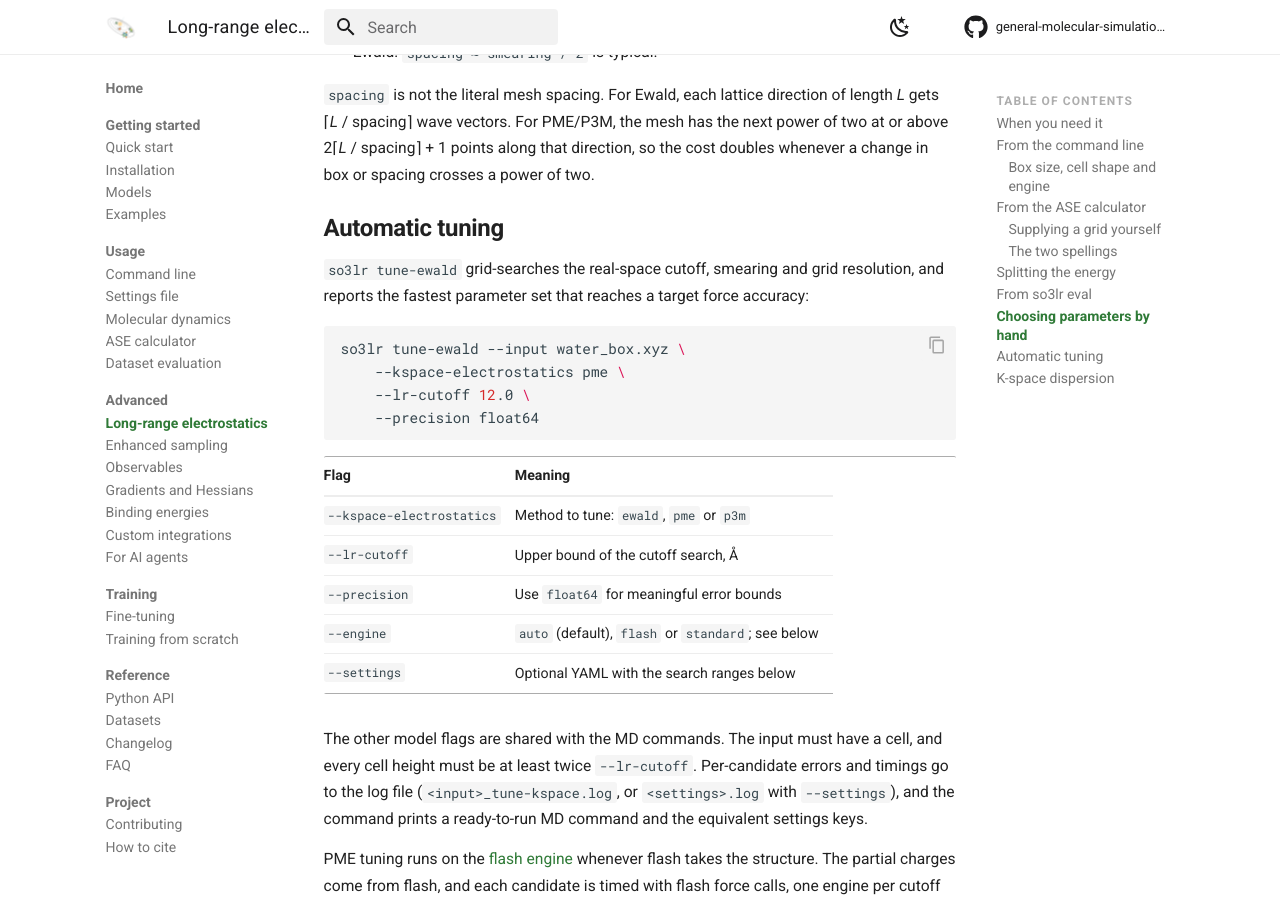
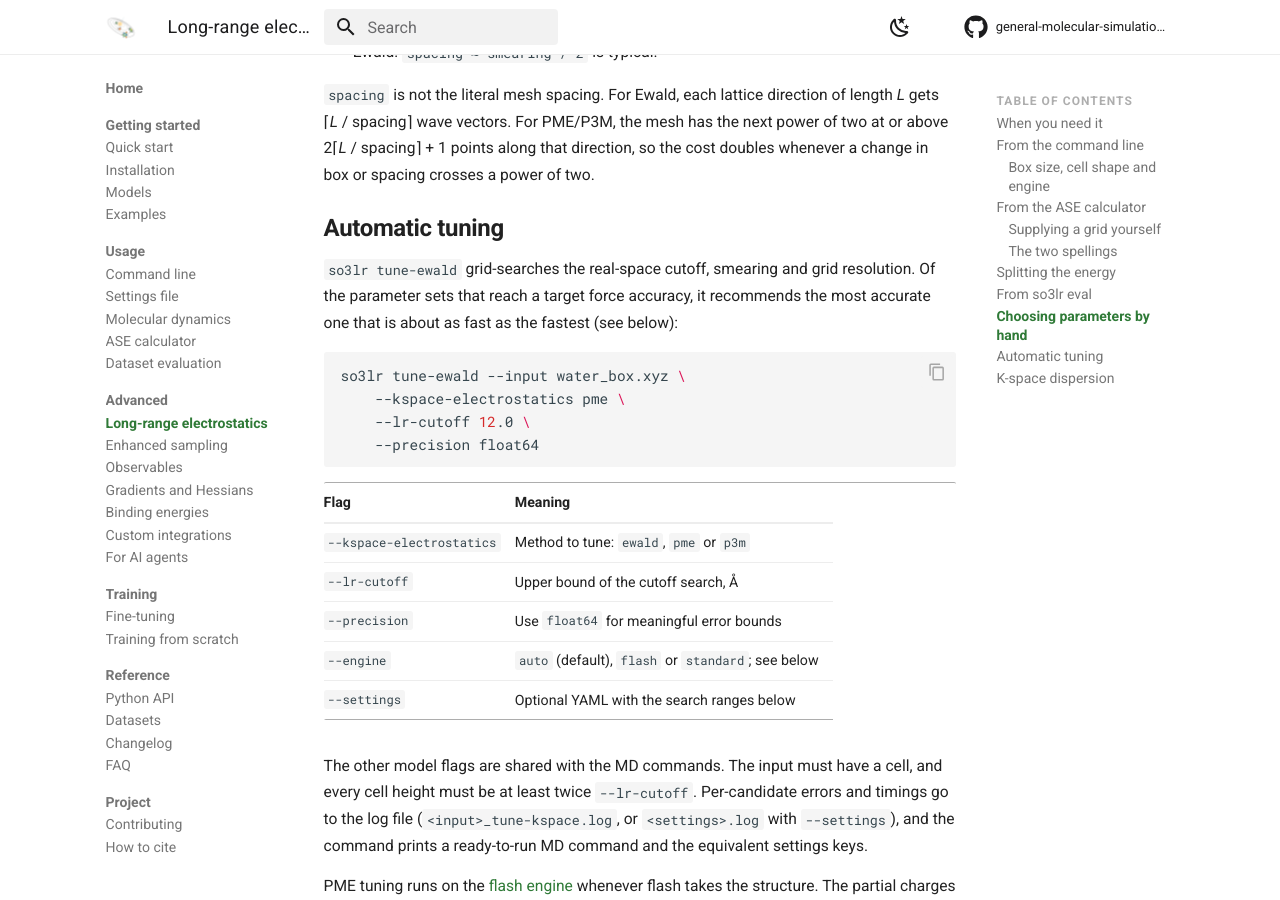
Before and after one commit to so3lr/so3lr.github.io, an MkDocs documentation site: the page built from docs/advanced/electrostatics.md, in a window 1280 px wide and 900 px high, scrolled down 4942 px. Built offline with MkDocs 1.6.1 and Material for MkDocs 9.7.7, drawn with Linux system fonts in a browser that asks for light colours; comment, search, counter and statistics services are not loaded.

Commit message:
Electrostatics: tune-ewald recommends the most accurate set within 3 % of the fastest

````diff
--- a/docs/advanced/electrostatics.md
+++ b/docs/advanced/electrostatics.md
@@ -219,8 +219,9 @@ power of two.
 ## Automatic tuning
 
 `so3lr tune-ewald` grid-searches the real-space cutoff, smearing and grid
-resolution, and reports the fastest parameter set that reaches a target force
-accuracy:
+resolution. Of the parameter sets that reach a target force accuracy, it
+recommends the most accurate one that is about as fast as the fastest (see
+below):
 
 ```shell
 so3lr tune-ewald --input water_box.xyz \
````
